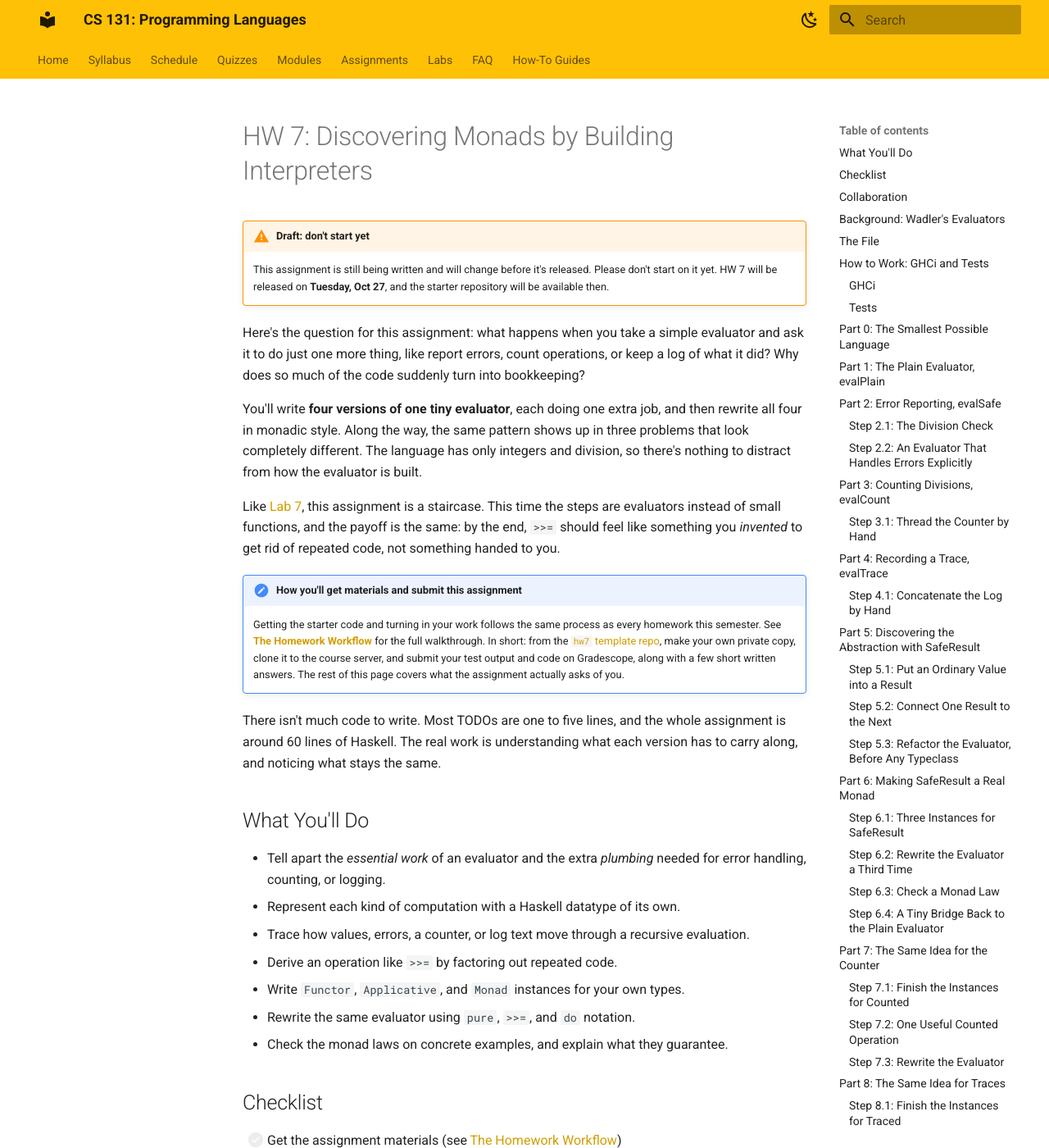
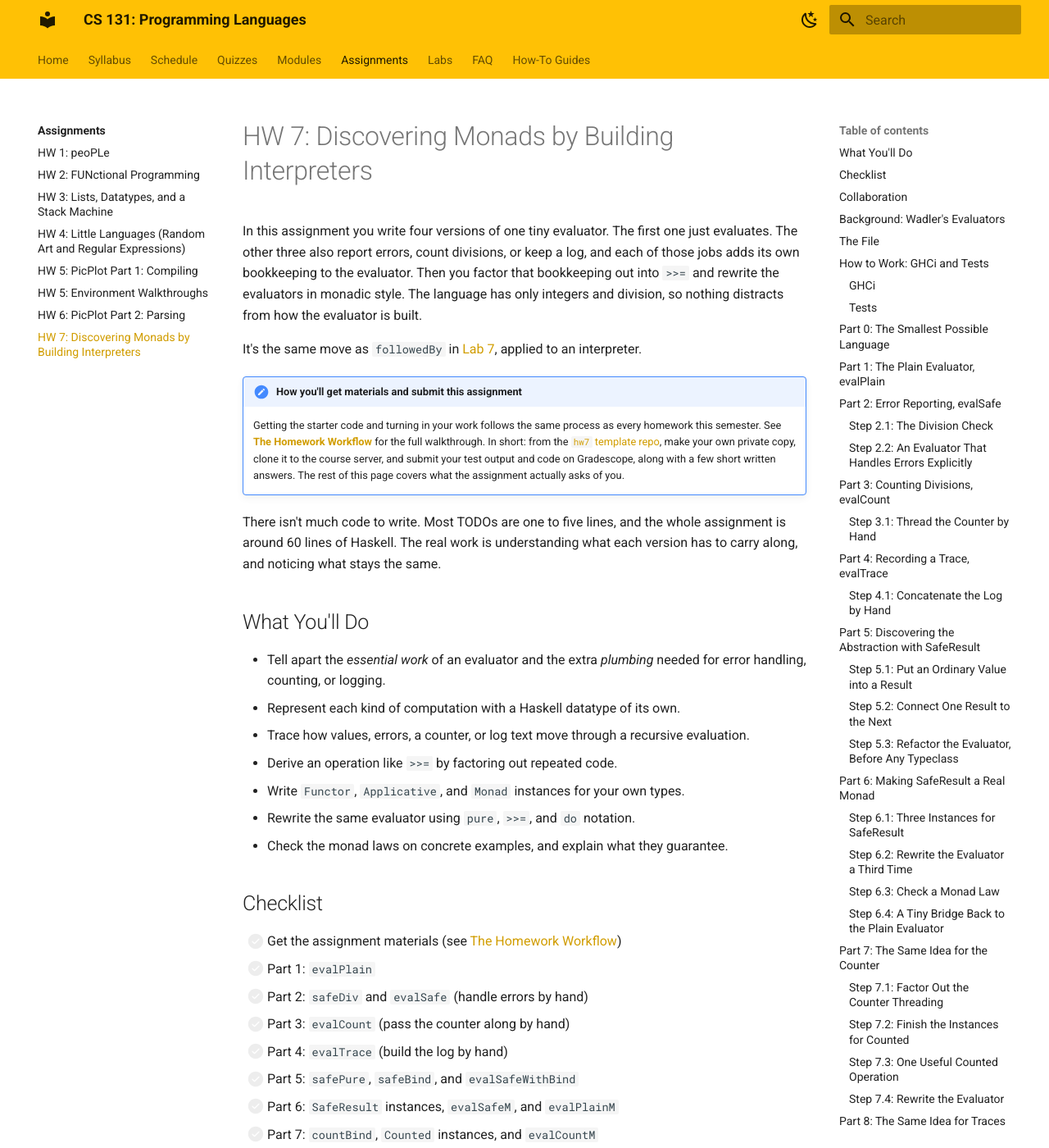
Before and after one commit to lbang-hmc/cs-131-website, an MkDocs documentation site: the page built from content/assignments/hw07.md, in a window 1280 px wide and 1400 px high. Shown: the whole window at 82% size. Built offline with MkDocs 1.6.1 and Material for MkDocs 9.7.7, drawn with Linux system fonts in a browser that asks for light colours; some of the changed text lies outside the part shown.

Commit message:
Release HW 7: cut repeated framing and self-answering prompts, add countBind step, unhide
Co-Authored-By: Claude Opus 5.5 <noreply@anthropic.com>

````diff
--- a/content/assignments/hw07.md
+++ b/content/assignments/hw07.md
@@ -1,18 +1,8 @@
----
-search:
-  exclude: true
----
-
 # HW 7: Discovering Monads by Building Interpreters
 
-!!! warning "Draft: don't start yet"
-    This assignment is still being written and will change before it's released. Please don't start on it yet. HW 7 will be released on **Tuesday, Oct 27**, and the starter repository will be available then.
+In this assignment you write four versions of one tiny evaluator. The first one just evaluates. The other three also report errors, count divisions, or keep a log, and each of those jobs adds its own bookkeeping to the evaluator. Then you factor that bookkeeping out into `>>=` and rewrite the evaluators in monadic style. The language has only integers and division, so nothing distracts from how the evaluator is built.
 
-Here's the question for this assignment: what happens when you take a simple evaluator and ask it to do just one more thing, like report errors, count operations, or keep a log of what it did? Why does so much of the code suddenly turn into bookkeeping?
-
-You'll write **four versions of one tiny evaluator**, each doing one extra job, and then rewrite all four in monadic style. Along the way, the same pattern shows up in three problems that look completely different. The language has only integers and division, so there's nothing to distract from how the evaluator is built.
-
-Like [Lab 7](../labs/lab07.md), this assignment is a staircase. This time the steps are evaluators instead of small functions, and the payoff is the same: by the end, `>>=` should feel like something you *invented* to get rid of repeated code, not something handed to you.
+It's the same move as `followedBy` in [Lab 7](../labs/lab07.md), applied to an interpreter.
 
 !!! note "How you'll get materials and submit this assignment"
     Getting the starter code and turning in your work follows the same process as every homework this semester. See [**The Homework Workflow**](../how-to/homework-workflow.md) for the full walkthrough. In short: from the [`hw7` template repo](https://github.com/hmc-cs-131-fa-2026/hw7), make your own private copy, clone it to the course server, and submit your test output and code on Gradescope, along with a few short written answers. The rest of this page covers what the assignment actually asks of you.
@@ -38,7 +28,7 @@ There isn't much code to write. Most TODOs are one to five lines, and the whole
 - [ ] Part 4: `evalTrace` (build the log by hand)
 - [ ] Part 5: `safePure`, `safeBind`, and `evalSafeWithBind`
 - [ ] Part 6: `SafeResult` instances, `evalSafeM`, and `evalPlainM`
-- [ ] Part 7: `Counted` instances and `evalCountM`
+- [ ] Part 7: `countBind`, `Counted` instances, and `evalCountM`
 - [ ] Part 8: `Traced` instances and `evalTraceM`
 - [ ] Part 9: compare all four, and check a monad law
 - [ ] Turn in the assignment (see [Turning It In](#turning-it-in))
@@ -99,8 +89,8 @@ Until you finish a TODO, its tests fail with `Prelude.undefined` and the line nu
 !!! note "What the tests can't check"
     The tests check what your functions *return*. They can't tell whether your monadic versions really let the `Monad` instance do the plumbing, or whether your by-hand versions still do it by hand. That part is up to you, and it's what the written questions at the end are about.
 
-!!! tip "Checkpoints are thinking prompts"
-    Each Part ends with a **Checkpoint** question. You don't submit these one by one. They're there to make you stop and compare what the evaluator *means* with the extra work its result type demands. Jot a sentence or two in a scratch file as you go, because you'll use those notes when you answer a few questions on Gradescope at the end (see [Turning It In](#turning-it-in)).
+!!! tip "Checkpoints"
+    Each Part ends with a **Checkpoint** question. Checkpoints 3, 5, and 8 are graded on Gradescope. The others aren't submitted, but they feed into the Part 9 comparison table, which is. Jot a sentence or two in a scratch file as you go (see [Turning It In](#turning-it-in)).
 
 ---
 
@@ -138,7 +128,7 @@ In ordinary arithmetic, `tOk` is:
                 43
 ```
 
-You'll use these terms throughout. `tBad` is the interesting one: it separates evaluators that *crash* on division by zero from evaluators that **represent failure as data**.
+You'll use these terms throughout. `tBad` is the interesting one: it separates evaluators that crash on division by zero from evaluators that represent failure as data.
 
 ---
 
@@ -166,13 +156,10 @@ Implement both equations. This should take only a few lines.
 
     Tests: `runhaskell -itest test/Spec.hs --match "Part 1"`
 
-What about `evalPlain tBad`? It raises a Haskell divide-by-zero exception, and for now that's expected. This evaluator has type `Term -> Int`, and no `Int` means "evaluation failed."
-
-!!! note "Look for the algorithm we'll preserve"
-    Focus on the recursive case: **evaluate left, evaluate right, combine**. This short pattern will stay recognizable even after the result types get much more complicated.
+Try `evalPlain tBad` too. It raises a Haskell divide-by-zero exception, and for now that's expected.
 
 !!! question "Checkpoint 1"
-    In one or two sentences, describe the essential work of evaluating `Div t u`. Don't mention monads yet.
+    Suppose you wanted `evalPlain tBad` to report the problem instead of crashing, without changing the type `Term -> Int`. Could you? What would you have to change?
 
 ---
 
@@ -244,7 +231,7 @@ evalSafe (Div t u) =
 
 ## Part 3: Counting Divisions, `evalCount`
 
-Forget errors for a moment. This time, the evaluator should keep track of how many successful divisions it performs.
+This version ignores errors. Instead, it keeps track of how many successful divisions it performs.
 
 A program could use a mutable global counter, but we can also pass an immutable counter explicitly from one computation to the next. A *counted computation*:
 
@@ -293,7 +280,7 @@ calculate the division
 return result AND count2 + 1
 ```
 
-The key rule: **the right child gets the counter produced by the left child, not the original one.** The starter provides the `let` skeleton for the recursive case. Fill it in using `runCounted` and `Counted`.
+The right child gets the counter produced by the left child, not the original one. The starter provides the `let` skeleton for the recursive case. Fill it in using `runCounted` and `Counted`.
 
 !!! example "✅ Check your work (Part 3)"
     ```haskell
@@ -313,7 +300,7 @@ The key rule: **the right child gets the counter produced by the left child, not
 
 ## Part 4: Recording a Trace, `evalTrace`
 
-Now forget counting. This time, the evaluator should keep a written record of its work. Instead of printing as it goes, it returns the trace as a string**, which keeps the evaluator pure:
+This version ignores errors and counting, and keeps a written record of its work instead. It doesn't print as it goes. It returns the trace as a string, which keeps the evaluator pure:
 
 ```haskell
 data Traced a = Traced String a
@@ -346,8 +333,6 @@ For `Num n`, return `n` and a line saying it was evaluated. For `Div t u`:
 
 The starter gives you a `let` skeleton for this case too.
 
-**Why does order matter?** String concatenation isn't commutative. Swapping left and right changes the trace even when the final number stays the same.
-
 !!! example "✅ Check your work (Part 4)"
     ```haskell
     evalTrace (Num 7)
@@ -362,14 +347,7 @@ The starter gives you a `let` skeleton for this case too.
     Tests: `runhaskell -itest test/Spec.hs --match "Part 4"`
 
 !!! question "Checkpoint 4"
-    Compare `evalPlain`, `evalSafe`, `evalCount`, and `evalTrace`. Find the common "evaluate left, evaluate right, divide" structure. For each of the last three, write down the *extra plumbing* that makes its recursive case more complicated.
-
-!!! warning "Stop and compare before continuing"
-    This is the most important observation in the assignment, so don't rush past it.
-
-    The essential recursive algorithm has barely changed. But depending on the result type, the code has turned into a nest of error checks, a chain of hand-threaded counters, or a tangle of log concatenations.
-
-    What we want is to write **the common computation once**, and put each kind of extra behavior in a reusable operation.
+    Put the `Div` cases of `evalPlain`, `evalSafe`, `evalCount`, and `evalTrace` side by side. What do all four have in common? For each of the last three, which lines are there only to carry the extra information along?
 
 ---
 
@@ -383,7 +361,9 @@ case earlierResult of
   Value x       -> nextStep x
 ```
 
-None of the error-handling logic depends on *which* computation comes next.
+None of the error-handling logic depends on *which* computation comes next. So it can go in a helper that takes the earlier result and a function for the next step.
+
+Before you read on, write down what you think that helper's type should be. Then compare your guess with Step 5.2.
 
 ### Step 5.1: Put an Ordinary Value into a Result
 
@@ -399,7 +379,7 @@ safeBind :: SafeResult a
          -> SafeResult b
 ```
 
-The type is worth reading slowly:
+Here's how the pieces of the type line up:
 
 ```text
 SafeResult a  ->  (a -> SafeResult b)  ->  SafeResult b
@@ -438,7 +418,7 @@ evaluate left
     safely divide a by b
 ```
 
-Compare the result to `evalSafe`. The evaluator is about what the language *means* again, and `safeBind` owns the failure handling.
+Compare the result to `evalSafe`.
 
 !!! example "✅ Check your work (Part 5)"
     ```haskell
@@ -484,7 +464,7 @@ Applicative       pure, (<*>)
 Monad             (>>=)
 ```
 
-`(<*>)` applies a wrapped function to a wrapped value. For example, `Value (+1) <*> Value 2` is `Value 3`. In this assignment you mostly need it because Haskell won't accept a `Monad` instance unless there's an `Applicative` instance too. You met `Functor` in [Module 7.1](../modules/07.1-functors-generalizing-map.md), and this homework doesn't turn into an `Applicative` tutorial.
+`(<*>)` applies a wrapped function to a wrapped value. For example, `Value (+1) <*> Value 2` is `Value 3`. In this assignment you mostly need it because Haskell won't accept a `Monad` instance unless there's an `Applicative` instance too. You met `Functor` in [Module 7.1](../modules/07.1-functors-generalizing-map.md).
 
 ### Step 6.1: Three Instances for `SafeResult`
 
@@ -565,19 +545,27 @@ using `pure` and `do` notation. It should mirror `evalSafeM` almost exactly, exc
 
 Now return to the counter threading from Part 3. A `Counted a` is, underneath, an `Int -> (a, Int)`. The first counter goes to the computation that runs first, and the next computation must receive *its* updated counter.
 
-### Step 7.1: Finish the Instances for `Counted`
+### Step 7.1: Factor Out the Counter Threading
 
-To keep the focus on sequencing, the starter provides `fmap` and `<*>`. You implement `pure` (in the `Applicative` instance) and `>>=` (in the `Monad` instance). Your bind should:
+Do for `Counted` what Part 5 did for `SafeResult`. Implement:
 
-1. Run `first` on the incoming counter.
-2. Get back an ordinary result `a` and the updated counter.
-3. Call `next a` to get the *next counted computation*.
-4. Run that computation on the updated counter.
-5. Return its result and final counter.
+```haskell
+countBind :: Counted a -> (a -> Counted b) -> Counted b
+```
 
-The key point: **bind handles passing the counter from one computation to the next.** The evaluator no longer needs to name `count0`, `count1`, and `count2`.
+`countBind first next` is a counted computation. Given a starting counter, it runs `first`, passes the resulting value to `next`, and runs the computation `next` returns on the updated counter. Look at the `let` you wrote in `evalCount`. If this feels familiar, it's because `followedBy` in [Lab 7](../labs/lab07.md) did the same thing with a stack.
 
-### Step 7.2: One Useful Counted Operation
+```haskell
+runCounted (countBind tick (\_ -> tick)) 0   -- ((),2)
+```
+
+(`tick` is described in Step 7.3. It adds one to the counter.)
+
+### Step 7.2: Finish the Instances for `Counted`
+
+The starter provides `fmap` and `<*>`. You implement `pure` (in the `Applicative` instance) and `>>=` (in the `Monad` instance). `>>=` should do exactly what `countBind` does.
+
+### Step 7.3: One Useful Counted Operation
 
 The starter provides:
 
@@ -588,7 +576,7 @@ tick = Counted (\count -> ((), count + 1))
 
 `tick` increments the counter without producing an interesting value. The value `()` means "nothing useful to report." Its type is also `()`.
 
-### Step 7.3: Rewrite the Evaluator
+### Step 7.4: Rewrite the Evaluator
 
 Implement:
 
@@ -607,6 +595,7 @@ pure the quotient
 
 !!! example "✅ Check your work (Part 7)"
     ```haskell
+    runCounted (countBind tick (\_ -> tick)) 0   -- ((),2)
     runFromZero (evalCount tOk)    -- (43,2)
     runFromZero (evalCountM tOk)   -- (43,2)
     runCounted (evalCountM tOk) 10 -- (43,12)
@@ -615,7 +604,7 @@ pure the quotient
     Tests: `runhaskell -itest test/Spec.hs --match "Part 7"`
 
 !!! question "Checkpoint 7"
-    Compare `evalCountM` and `evalSafeM`. What is structurally the same in the recursive case? What differs? Where did the explicit counter plumbing go?
+    Compare `evalCountM` and `evalSafeM`. What is structurally the same in the recursive case? What differs? `evalCountM` never mentions a counter variable. Where did `count0`, `count1`, and `count2` go?
 
 ---
 
@@ -655,15 +644,7 @@ Implement:
 evalTraceM :: Term -> Traced Int
 ```
 
-For `Num n`, record a line for the number and return `n`. For `Div t u`, use `do` notation:
-
-```text
-a <- evaluate left
-b <- evaluate right
-let result = a `div` b
-record a line about this division
-pure result
-```
+For `Num n`, record a line for the number and return `n`. For `Div t u`, use `do` notation. It should look a lot like `evalCountM`, with `record` doing the job `tick` did there. Record the division's line after evaluating both children, so the trace comes out in the same order as `evalTrace`'s.
 
 !!! example "✅ Check your work (Part 8)"
     ```haskell
@@ -675,7 +656,7 @@ pure result
     Tests: `runhaskell -itest test/Spec.hs --match "Part 8"`
 
 !!! question "Checkpoint 8"
-    Where did `text1 ++ text2 ++ ...` go? If you reversed the concatenation in your bind, which part of the evaluator's visible behavior would change?
+    Change your bind to concatenate `text2 ++ text1` instead, reload, and look at the trace for `tOk` (`let Traced text _ = evalTraceM tOk in putStr text`). What changed, and what didn't? Explain why, using your bind. Then change it back.
 
 ---
 
@@ -690,8 +671,6 @@ do
   -- possibly one piece of variation-specific work
   -- produce a result
 ```
-
-**This is the point of the homework.** Your original evaluators had to spell out how to *carry* the extra information through every recursive call. In the monadic versions, **the `Monad` instance does that repeated plumbing**, and the evaluator can focus on the essential sequence again: evaluate left, then evaluate right, then divide.
 
 You'll fill in this table on Gradescope (see [Turning It In](#turning-it-in)):
 
@@ -731,20 +710,7 @@ The tests check examples of all three laws (`--match "Monad law"`), but on Grade
 
 ### Step 9.2: What This All Shows
 
-The common interface is just two operations:
-
-```haskell
-pure  :: a -> m a
-(>>=) :: m a -> (a -> m b) -> m b
-```
-
-But `pure` and `>>=` do different things for different `m`s:
-
-- `SafeResult`: keep errors, and skip later steps after a failure.
-- `Counted`: carry the updated counter into the next step.
-- `Traced`: accumulate log text, in order.
-
-**Monads don't automatically mean mutable state, exceptions, or logging.** Each monad's instance defines how *its* computations are connected. That's the abstraction Wadler uses to make changes to an evaluator modular.
+All four evaluators use the same two operations, `pure` and `>>=`, but each type's instance decides what "and then" means. Changing what an evaluator carries is a change to one instance, not to every recursive case. That's how Wadler makes changes to an evaluator modular.
 
 ---
 
@@ -786,7 +752,7 @@ Submit on [Gradescope](https://www.gradescope.com), under **HW 07: Discovering M
 1. From the top of the repo, run the full test suite one last time: `runhaskell -itest test/Spec.hs > testing.log`. Paste the **entire** contents of `testing.log` into the test-output text box, even if some tests still fail.
 2. Upload `HW07.hs`, the only file you edit.
 
-Gradescope also asks a few short questions. You'll fill in the Part 9 comparison table, write a short reflection on the by-hand versions vs. the monadic ones, show one monad-law check you ran in GHCi, and paste a few GHCi results. Your Checkpoint notes will come in handy here. You don't need to answer the nine Checkpoints separately.
+Gradescope also asks a few short questions. You'll fill in the Part 9 comparison table, answer Checkpoints 3, 5, and 8, and show one monad-law check you ran in GHCi (Checkpoint 9). Your Checkpoint notes will come in handy here. The other Checkpoints aren't submitted.
 
 [The Homework Workflow](../how-to/homework-workflow.md) covers the submission step in context. Make sure your final code is committed and pushed to your repo as well.
 
@@ -802,6 +768,4 @@ Gradescope also asks a few short questions. You'll fill in the Part 9 comparison
 
 ## Where to Go From Here
 
-**The most important takeaway:** we started with an evaluator whose real algorithm was a few lines long. Adding useful features buried it under repeated bookkeeping. By discovering `pure` and `>>=`, we made that bookkeeping reusable and got the simple evaluator back.
-
 Now's a good time to read Wadler's [*Monads for Functional Programming*](https://homepages.inf.ed.ac.uk/wadler/papers/marktoberdorf/baastad.pdf). Section 2 will feel familiar. Section 3 states the monad laws properly. Section 5 builds a **parser** as a monad, which is the same idea behind the parser combinators you used in [HW 6](hw06.md): a parser is a computation that carries "the rest of the input" and might fail. If the bonus made you wonder how to combine several behaviors without writing a new monad by hand every time, look up **monad transformers**.
--- a/content/labs/lab07.md
+++ b/content/labs/lab07.md
@@ -280,7 +280,7 @@ Open `MonadicCalculator.hs` and compare it to `Calculator.hs`. A few things to k
 - `fmap` applies a plain function to a value inside a box.
 - `>>=` chains functions that each *return* a box. In the calculator, the box is a computation that carries a stack, which is why `do` notation can hide the stack completely.
 
-That last pattern comes up whenever a computation carries some extra context: a value that might be missing, state that has to be passed from step to step, or a parse that might fail. In HW 7 you'll build it up yourself, starting from four versions of one small evaluator.
+That last pattern comes up whenever a computation carries some extra context: a value that might be missing, state that has to be passed from step to step, or a parse that might fail. In [HW 7](../assignments/hw07.md) you'll build it up yourself, starting from four versions of one small evaluator.
 
 !!! tip "Checking your work"
     Now that you've finished, you can compare your answers with the [`solutions/` folder](https://github.com/hmc-cs-131-fa-2026/monad-lab/tree/main/solutions) in the repo. Its `README.md` has answers to the written questions, and the `.hs` files are complete, working versions you can load in `ghci` from inside that folder.
--- a/mkdocs.yml
+++ b/mkdocs.yml
@@ -52,7 +52,6 @@ extra_javascript:
 # Remove entries here and restore them to `nav` above as they go live.
 not_in_nav: |
   /labs/lab02.md
-  /assignments/hw07.md
   /modules/08.1-lambda-calculus-foundations.md
   /modules/08.2-encoding-data-with-functions.md
   /modules/08.3-self-application-recursion-fixed-points.md
@@ -85,6 +84,7 @@ nav:
       - "HW 5: PicPlot Part 1: Compiling": assignments/hw05.md
       - "HW 5: Environment Walkthroughs": assignments/hw05-env-walkthroughs.md
       - "HW 6: PicPlot Part 2: Parsing": assignments/hw06.md
+      - "HW 7: Discovering Monads by Building Interpreters": assignments/hw07.md
   - Labs:
       - labs/index.md
       - "Lab 1: Getting Connected and Running Haskell": labs/lab01.md
````
Also changed, not shown: content/assignments/index.md (+1 -0 lines), content/schedule.md (+2 -2 lines).
